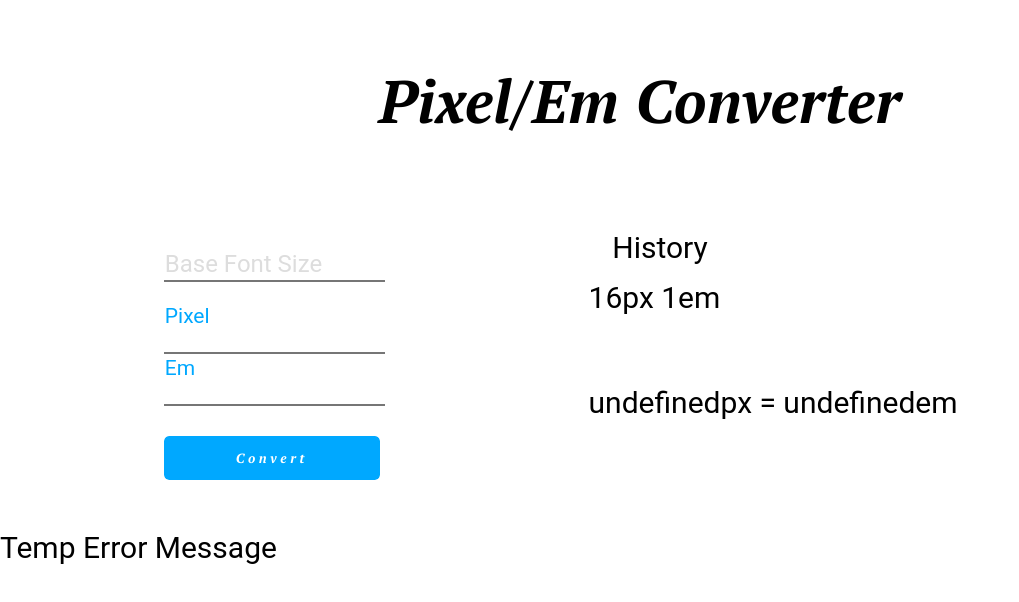
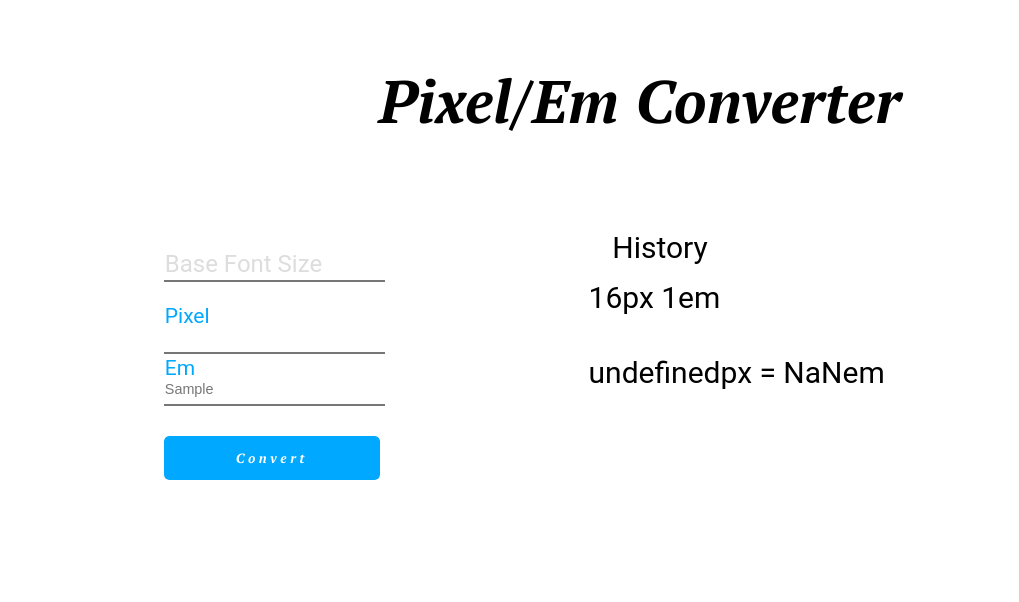
Before and after one commit to S-Rosemond/pixel-em-converter, a website: page app/index.html in a window 1280 px wide. Both pictures are taken after typing "Sample", "Sample" into the empty fields and a click on the button "Convert". Shown: the whole page, without its empty margins (0-1019 px from the left). Drawn offline with Linux system fonts and the light colour scheme; a web font is replaced by a local one.

Commit message:
function updated with correct formula

```diff
--- a/app/css/style.css
+++ b/app/css/style.css
@@ -128,3 +128,7 @@ li {
 .pyt-10 {
   padding-top: 10px;
 }
+
+.error-output {
+  text-align: center;
+}
--- a/app/index.html
+++ b/app/index.html
@@ -63,7 +63,7 @@
     </section>
 
     <footer>
-        <p class="error-output">Temp Error Message</p>
+        <p class="error-output"></p>
     </footer>
 
 
--- a/app/js/renderer.js
+++ b/app/js/renderer.js
@@ -29,34 +29,53 @@ formGroupInputs.forEach((elements) => {
 function conversion(input, base, type) {
   let result;
 
-  if (isNaN(Number(input)) || input.length < 1) return;
+  if (isNaN(Number(input))) return;
+  if (input.length < 1) input = 0;
+  if (base.length < 1) base = 16;
 
   switch (type) {
     case "px":
-      result = Number(em * base);
+      result = Number(input * base);
       break;
     case "em":
-      result = Number(px / base);
+      result = Number(input / base);
       break;
   }
 
   return result;
 }
 
+pixelInput.addEventListener("focus", (e) => {
+  emInput.value = "";
+});
+emInput.addEventListener("focus", (e) => {
+  pixelInput.value = "";
+});
+
 mainForm.addEventListener("submit", (event) => {
   event.preventDefault();
+  console.log(pixelInput.value, emInput.value, BaseInput.value);
+  let em;
+  let px;
+  const type = pixelInput.value ? "em" : "px";
 
-  const [em, pixel] = [
-    conversion(pixelInput.value, BaseInput.value, "em"),
-    conversion(emInput.value, BaseInput.value, "px"),
-  ];
+  switch (type) {
+    case "em":
+      em = conversion(pixelInput.value, BaseInput.value, type);
+      px = Number(pixelInput.value);
+      break;
+    case "px":
+      px = conversion(emInput.value, BaseInput.value, type);
+      em = Number(emInput.value);
+      break;
+  }
 
   if (typeof em === "string" || typeof pixel === "string") {
     errorOutput.innerText = "Please enter a valid number";
     return;
   }
 
-  history.innerHTML += `<p>${pixel}px = ${em}em</p>`;
+  history.innerHTML += `<li>${px}px = ${em}em</li>`;
 
-  mainForm.reset();
+  // mainForm.reset();
 });
```
